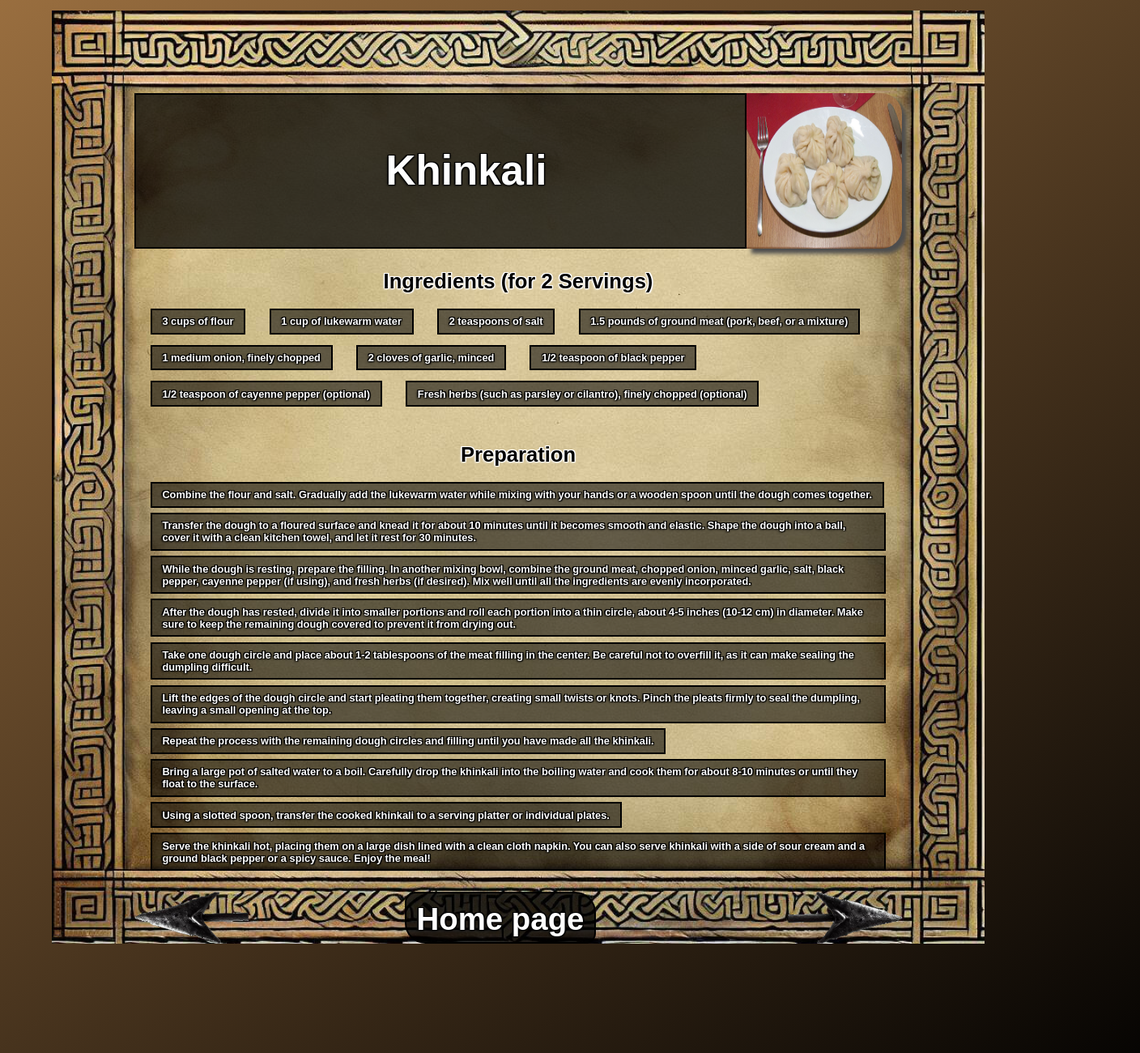
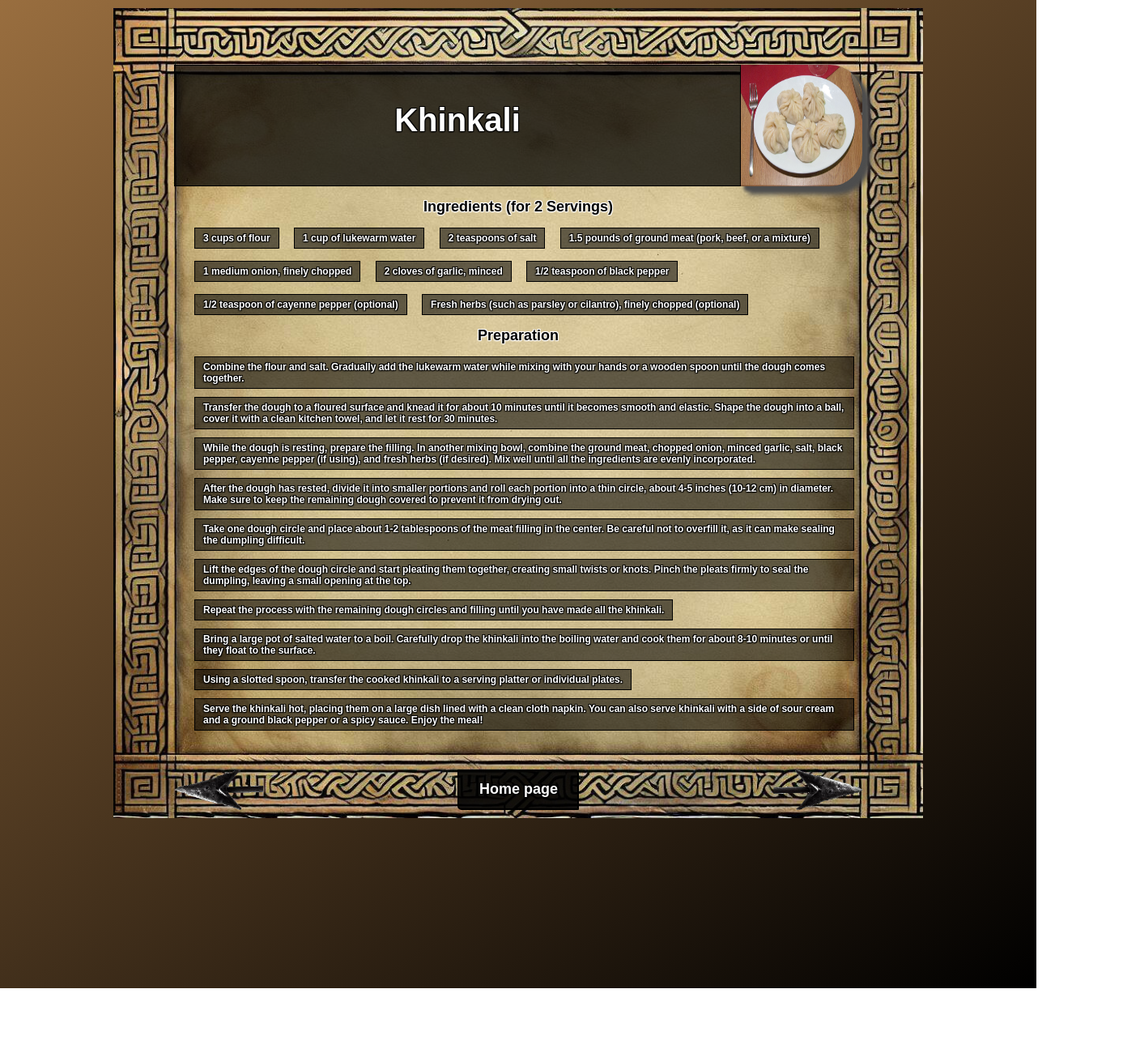
Before and after one commit to F3GR/odin-recipes, a plain HTML site: page recipes/khinkali.html in a window 1280 px wide. Shown: the top 1300 px of the page at 81% size, 1408 px wide, since content can reach past the window. After the commit the page ends 1220 px from the top, so only its background shows below. Drawn offline with Linux system fonts and the light colour scheme.

Commit message:
styling changes

```diff
--- a/pages-style.css
+++ b/pages-style.css
@@ -1,129 +1,138 @@
 * {
     box-sizing: border-box;
-    font-size: 1vw;
-    text-shadow: -0.1vw 0.1vw 0.2vw #000,
-    0.1vw 0.1vw 0.1vw #000,
-    0.1vw -0.1vw 0 #000,
-    -0.1vw -0.1vw 0 #000;
+    font-size: 12px;
+    text-shadow: -1px 1px 2px #000,
+    1px 1px 1px #000,
+    1px -1px 0 #000,
+    -1px -1px 0 #000;
 }
 
 html {
-    height: 110vw;
-    width: 110vw;
     background: linear-gradient(0.4turn, #996e3f, #000000);
     background-repeat: no-repeat;
     background-size: cover;
 }
 
 body {
-    width: 90vw;
-    height: 90vw;
-    margin: 1vw 5vw 10vw 5vw;
-    padding-top: 8vw;
-    padding-left: 8vw;
-    padding-right: 8vw;
-    padding-bottom: 3vw;
+    width: 1000px;
+    height: 1200px;
+    margin: 10px auto;
+    padding-top: 70px;
     font-weight: 900;
     font-family: Brush Script MT, sans-serif;
     background-image: url("./images/paper-body.jpg");
-    background-position: center;
     background-size: contain;
     background-repeat: no-repeat;
 }
 
-.recipe {
-    font-size: 1rem;
+header {
+    width: 100%;
+    height: 150px;
+    padding: 0 75px;
+    padding-bottom: 0;
 }
 
-header {
-    width: 100%;
-    height: 15vw;
-}
-
-header > h1 {
-    font-size: 4rem;
-    width: 59vw;
-    height: 15vw;
+header h1 {
+    font-size: 40px;
+    width: 700px;
+    height: 150px;
     text-align: center;
-    margin-top: 0vw;
-    padding-left: 5vw;
-    padding-top: 5vw;
+    padding: 45px;
+    margin-top: 0;
     display: inline-block;
     color: white;
     background-color: rgba(0, 0, 0, 0.74);
-    border: 0.2vw solid #000000;
+    border: 1px solid #000000;
+}
+
+header > a {
+    float: right;
+    width: 150px;
+    height: 150px;
+    border-radius: 0 40px 40px 0;
+    filter: drop-shadow(5px 5px 2px rgb(77, 77, 77));
 }
 
 header img {
-    float: right;
-    width: 15vw;
-    height: 15vw;
-    border-radius: 0vw 2vw 2vw 0;
-    filter: drop-shadow(0.5vw 0.5vw 0.2vw rgb(77, 77, 77));
+    display: inline-block;
+    width: 150px;
+    height: 150px;
+    border-radius: 0 40px 40px 0;
+    filter: drop-shadow(5px 5px 2px rgb(77, 77, 77));
+}
+
+main {
+    width: 100%;
+    height: 700px;
+    padding: 0 75px;
+    padding-bottom: 0;
 }
 
 h3 {
-    text-shadow: -0.1vw 0.1vw 0.2vw #fff,
-    0.1vw 0.1vw 0.1vw #fff,
-    0.1vw -0.1vw 0 #fff,
-    -0.1vw -0.1vw 0 #fff;
-    font-size: 2rem;
+    text-shadow: -1px 1px 2px #fff,
+    1px 1px 1px #fff,
+    1px -1px 0 #fff,
+    -1px -1px 0 #fff;
+    font-size: 18px;
     text-align: center;
-    margin-bottom: 1vw;
+    margin-top: 15px;
+    margin-bottom: 15px;
 }
 
-.preparation {
-    margin-top: 0vw;
+h3.preparation {
+    margin-top: 0px;
 }
 
 ol, ul {
-    padding: 0.5vw;
+    padding: 0 10px;
+    margin: 0;
 }
 
 li {
-    padding: 0.5vw 1vw;
-    margin: 0vw 1vw 1vw 1vw;
+    padding: 5px 10px;
+    margin: 0 0 15px 15px;
     display: inline-block;
     text-decoration-line: none;
     color: white;
     background-color: rgba(0, 0, 0, 0.548);
-    border: 0.2vw solid #000000;
+    border: 1px solid #000000;
 }
 
 ol li {
-    margin-bottom: 0.5vw;
+    margin-bottom: 10px;
     display: inline-block;
 }
 
 footer {
-    height: 5vw;
-    text-align: top;
-    position: relative;
+    padding: 5px 75px;
+    height: 60px;
+    display: flex;
+    align-items: center;
 }
 
-.link-home {
-    height: 5vw;
+footer > * {
+    height: 50px;
     display: inline-block;
-    position: absolute;
-    margin-left: 15vw;
-    padding: 0.8vw 1vw 1vw 1vw;
-    font-size: 3rem;
-    color: white;
-    background-color: rgba(0, 0, 0, 0.801);
-    text-decoration-line: none;
-    border: 0.2vw solid #000000;
-    border-radius: 1vw 2vw 1vw 2vw;
 }
 
-.link-backwards, .link-forward {
-    height: 5vw;
+footer > .link-home {
+    flex: 0 0 150px;
+    padding: 12px 15px;
+    margin: 0 240px;
+    text-align: center;
+    color: white;
+    background-color: rgba(0, 0, 0, 0.897);
+    font-size: 18px;
+    text-decoration-line: none;
+    border: 2px solid #000000;
+    border-radius: 1px 5px;
+}
+
+footer img {
+    height: 50px;
+    display: inline-block;
 }
 
 .link-backwards {
     transform: rotate(180deg);
 }
-
-.link-forward {
-    position: absolute;
-    margin-left: 52vw;
-}
--- a/recipes/khinkali.html
+++ b/recipes/khinkali.html
@@ -30,7 +30,7 @@
             <li>Fresh herbs (such as parsley or cilantro), finely chopped (optional)</li>
         </ul>
 
-        <h3>Preparation</h3>
+        <h3 class ="preparation">Preparation</h3>
         <ol>
             <li>Combine the flour and salt.
                 Gradually add the lukewarm water while mixing with your hands or a wooden spoon
```
Also changed, not shown: index.html (+9 -9 lines), recipes/adjarian-khachapuri.html (+1 -1 lines), TO-DO.txt (deleted).
